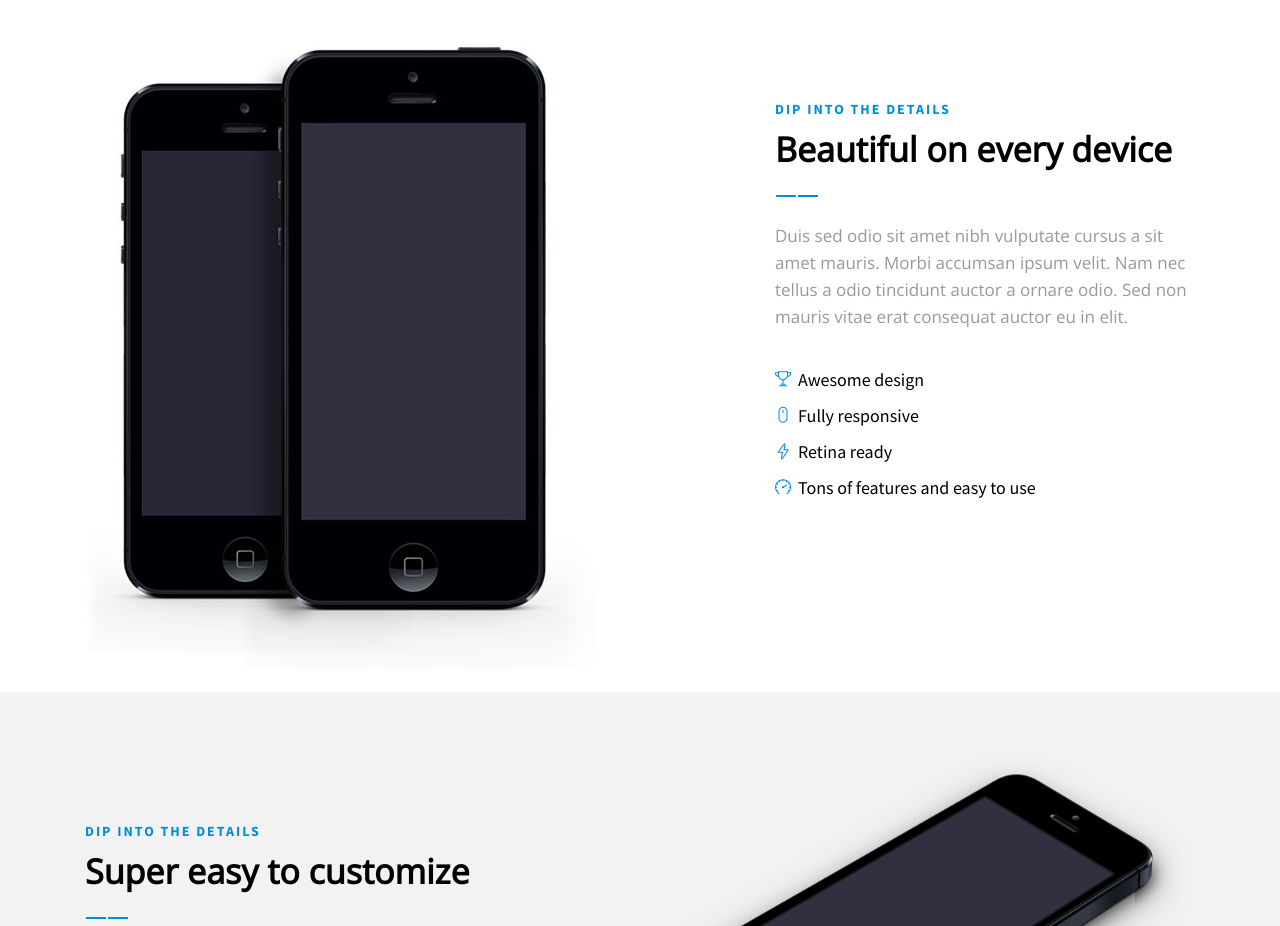
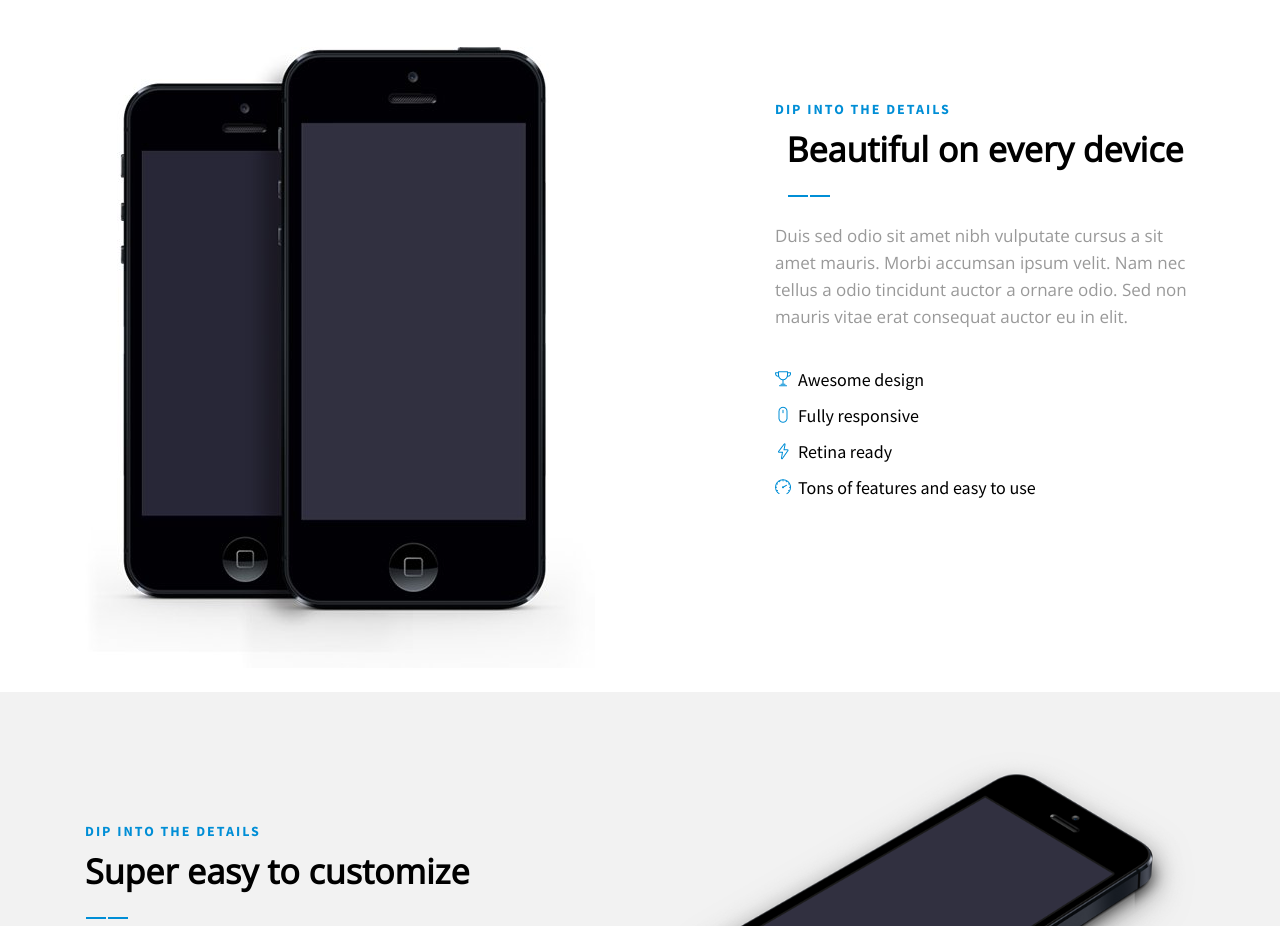
Before and after one commit to Drawman6/drawman5.github.io, a plain HTML site: page index.html in a window 1280 px wide. Shown: the part 1320-2246 px from the top of the page. Drawn offline with nearby package versions, Linux system fonts and the light colour scheme.

Commit message:
Update css/style.css

```diff
--- a/css/style.css
+++ b/css/style.css
@@ -30,7 +30,7 @@ body{margin:0;padding:0;font-family:'Open Sans',sans-serif;-webkit-box-sizing:bo
 .details-features::before{content:'';position:absolute;width:100%;height:124%;background:url(../img/details/icons.png) no-repeat;margin-top:9px;margin-right:10px}
 .details-text{margin-top:53px;margin-left:120px}
 .details-text_colon{display:block;font-family:'Source Sans Pro';color:#008ed6;text-transform:uppercase;font-size:14px;font-weight:700;letter-spacing:2px;margin-bottom:8px}
-.details-text_title{font-size:34px;font-weight:600;margin-top:0;margin-bottom:50px}
+.details-text_title{font-size:34px;font-weight:600;margin-top:0;margin-bottom:50px; text-align: center;}
 .details-text_title::after{content:'';position:absolute;width:42px;height:2px;background:url(../img/stripe.png);margin-top:70px;-webkit-transform:translate(-396px,-50%);transform:translate(-396px,-50%)}
 .details-text_descr{font-size:17px;color:#999;font-weight:400;margin-bottom:32px;line-height:27px}
 .customize{padding-top:60px;padding-bottom:50px;background-color:#f2f2f2}
```
